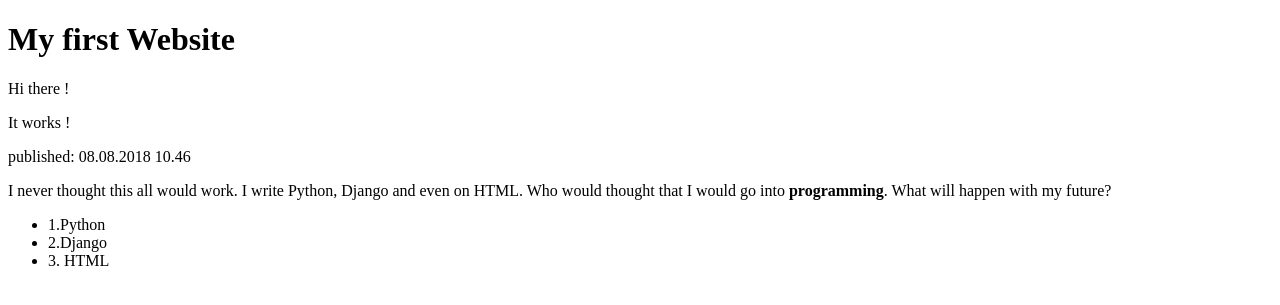
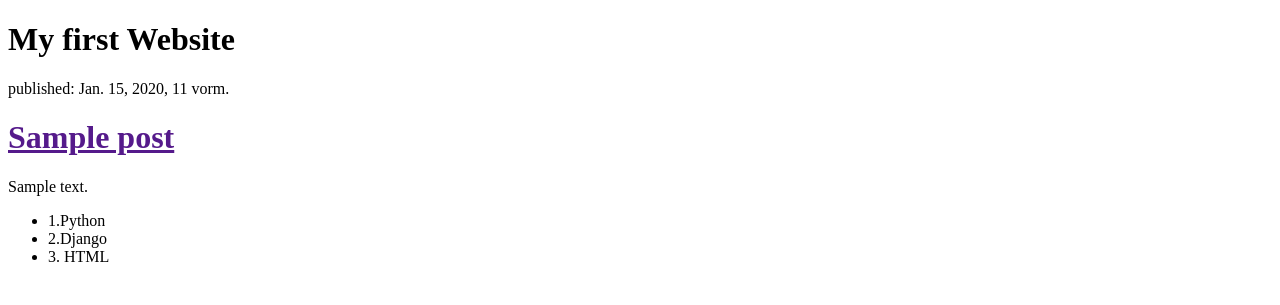
Before and after one commit to dyurov/my-first-blog, a Django app: template blog/templates/blog/post_list.html in a window 1280 px wide. Shown: the top 305 px of the page. Run offline with Django 3.2, Linux system fonts and the light colour scheme; the template is opened without the code that fills it: values that come from a table or form of the project are taken from there, others are empty; tables that the repository leaves empty hold one stand-in row (values such as "Sample post").

Commit message:
Modiefied templates to display posts from database

```diff
--- a/blog/templates/blog/post_list.html
+++ b/blog/templates/blog/post_list.html
@@ -9,13 +9,14 @@
 <h1>My first Website</h1> <!--up to h6 headers-->
 </div>
 
-<div>
-<p> Hi there !</p>
-<p> It works !</p>
-    <p>published: 08.08.2018 10.46</p>
-<p> I never thought this all would work. I write Python, Django and even on HTML.
-    Who would thought that I would go into <strong>programming</strong>. What will happen with my future?</p>
-</div>
+{% for post in posts %}
+    <div>
+        <p>published: {{ post.published_date }}</p>
+        <h1><a href="">{{ post.title }}</a></h1>
+        <p>{{ post.text|linebreaksbr }}</p>
+    </div>
+{% endfor %}
+
 <ul><li>1.Python</li><li>2.Django</li><li>3. HTML</li></ul>
 </body>
 </html>
```
Also changed, not shown: blog/views.py (+4 -3 lines), blog/models.py (line endings or trailing spaces).
